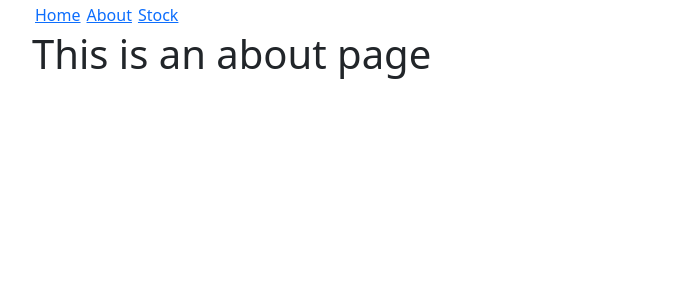
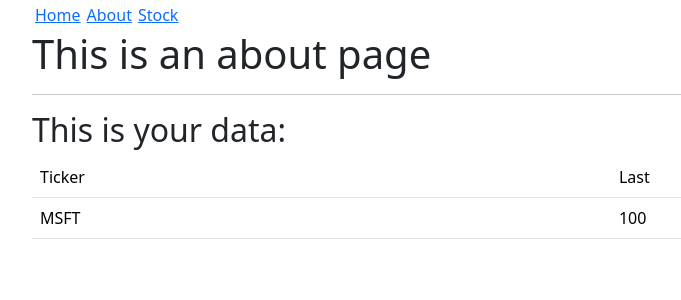
Before and after one commit to ZaL133/stockr, a Vue app in the folder src/stockrweb/: page /about in a window 1280 px wide. Shown: the top 300 px of the page, without its empty margins (96-777 px from the left). Built offline with nearby package versions, Linux system fonts and the light colour scheme.

Commit message:
Added a data table

```diff
--- a/src/stockrweb/src/App.vue
+++ b/src/stockrweb/src/App.vue
@@ -1,6 +1,5 @@
 <script setup>
 import { RouterLink, RouterView } from 'vue-router'
-import Home from './components/Home.vue'
 </script>
 
 <template>
--- /dev/null
+++ b/src/stockrweb/src/components/DataTable.vue
@@ -0,0 +1,26 @@
+<script setup>
+
+const props = defineProps(['data']);
+const headers = props.data.headers;
+const records = props.data.records;
+
+</script>
+<template>
+    <h2>This is your data: </h2>
+    <table class="table data-table">
+        <thead>
+            <tr>
+                <th v-for="(header, ix) in headers" :key="ix">
+                    {{ header }}
+                </th>
+            </tr>
+        </thead>
+        <tbody>
+            <tr v-for="(record, ix) in records" :key="ix">
+                <td v-for="(field, ix) in record.fields" :key="ix">
+                    {{ field }}
+                </td>
+            </tr>
+        </tbody>
+    </table>
+</template>
--- a/src/stockrweb/src/views/AboutView.vue
+++ b/src/stockrweb/src/views/AboutView.vue
@@ -1,5 +1,25 @@
+<script setup>
+import DataTable from '../components/DataTable.vue'
+</script>
 <template>
   <div class="about">
     <h1>This is an about page</h1>
+
+    <hr>
+
+    <DataTable :data="{
+      headers: [
+        'Ticker',
+        'Last'
+      ],
+      records: [
+        {
+          fields: [
+            'MSFT',
+            100
+          ]
+        }
+      ]
+    }"></DataTable>
   </div>
 </template>
```
